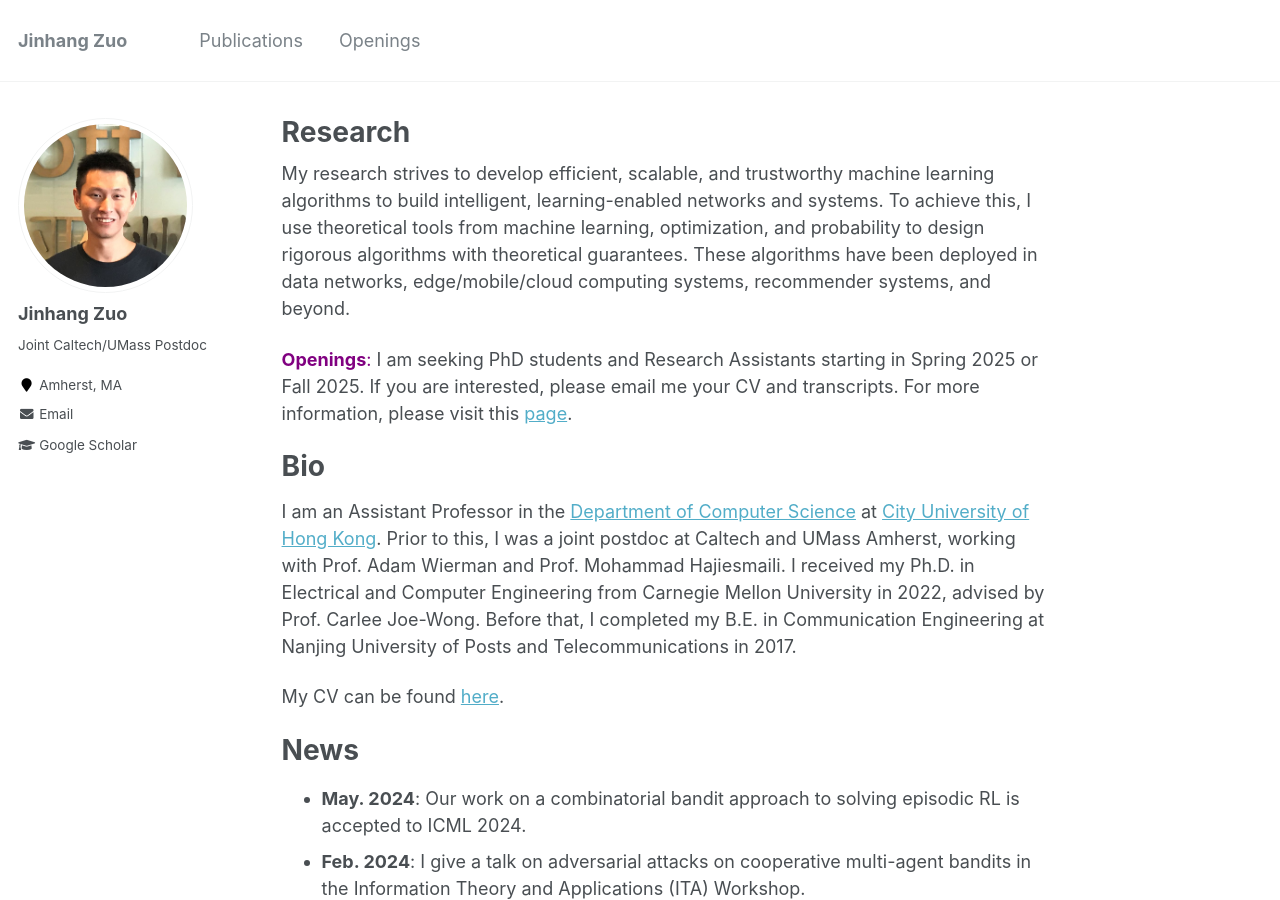
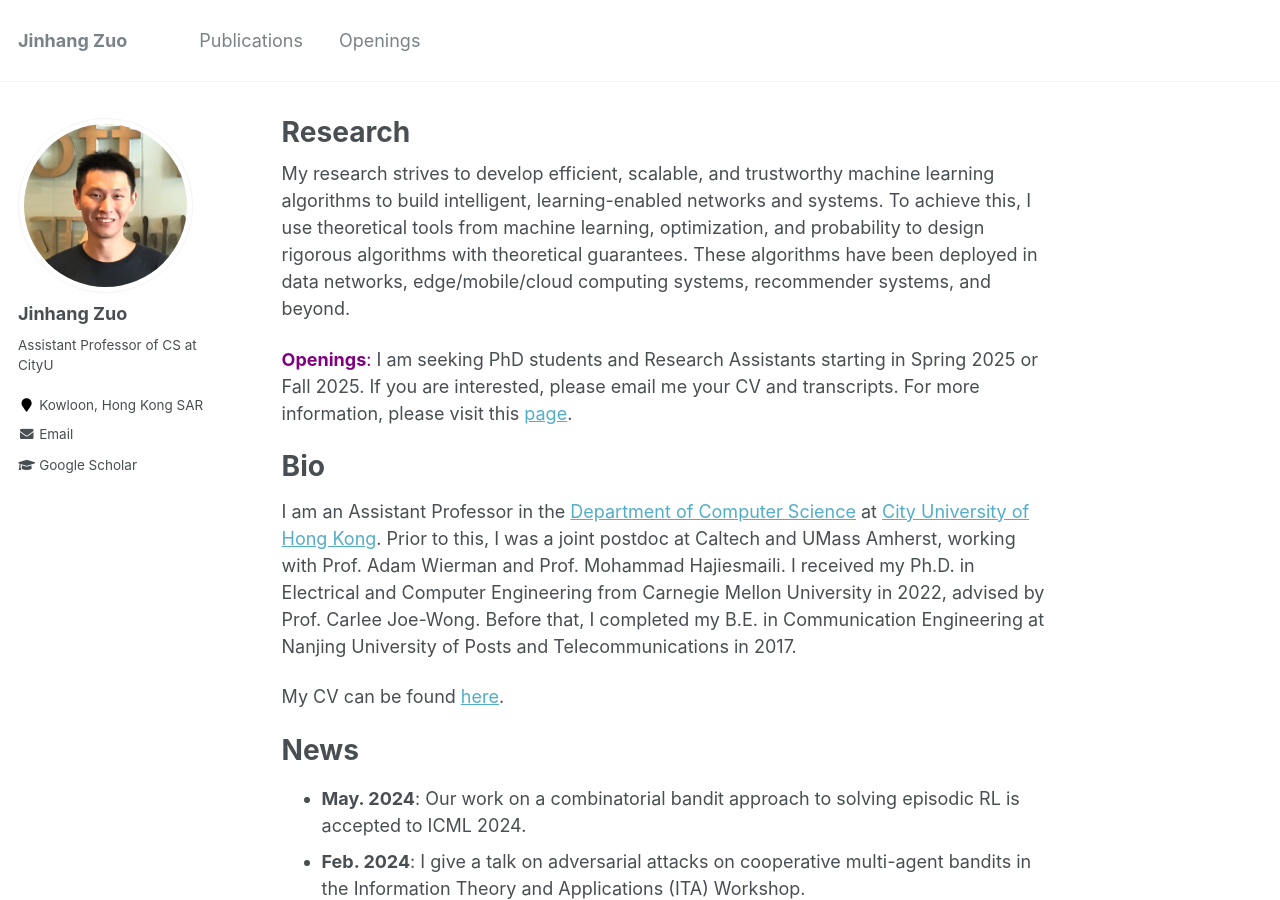
Before and after one commit to jhzuo/jhzuo.github.io, a Jekyll site: the page built from _pages/about.md, in a window 1280 px wide and 900 px high. Built offline with Jekyll 4.4.1, drawn with Linux system fonts in a browser that asks for light colours.

Commit message:
Update _config.yml

```diff
--- a/_config.yml
+++ b/_config.yml
@@ -82,8 +82,8 @@ analytics:
 author:
   name             : "Jinhang Zuo"
   avatar           : "headshot.jpg"
-  bio              : "Joint Caltech/UMass Postdoc"
-  location         : "Amherst, MA"
+  bio              : "Assistant Professor of CS at CityU"
+  location         : "Kowloon, Hong Kong SAR"
   employer         :
   pubmed           :
   googlescholar    : "https://scholar.google.com/citations?user=W3YHD10AAAAJ"
```
